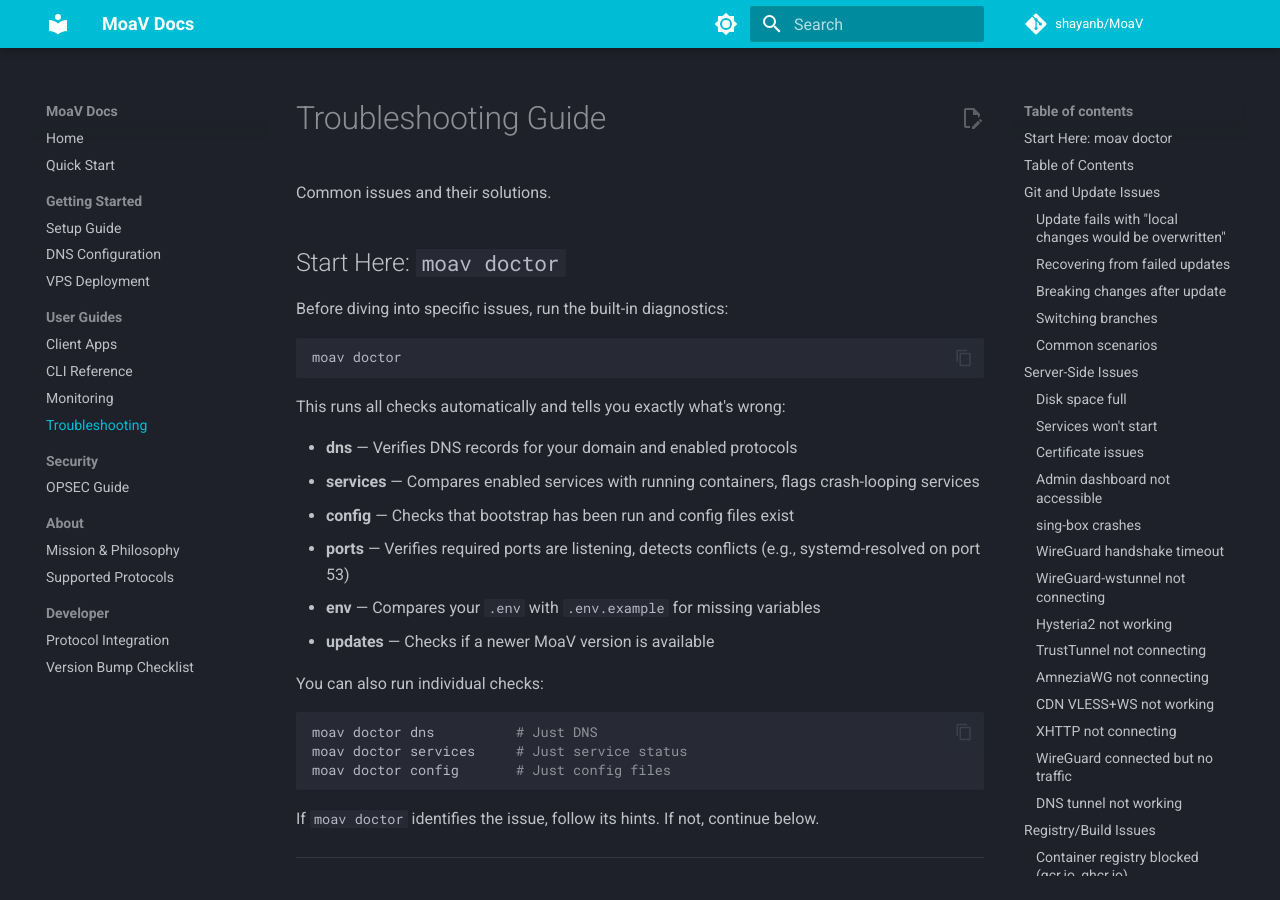
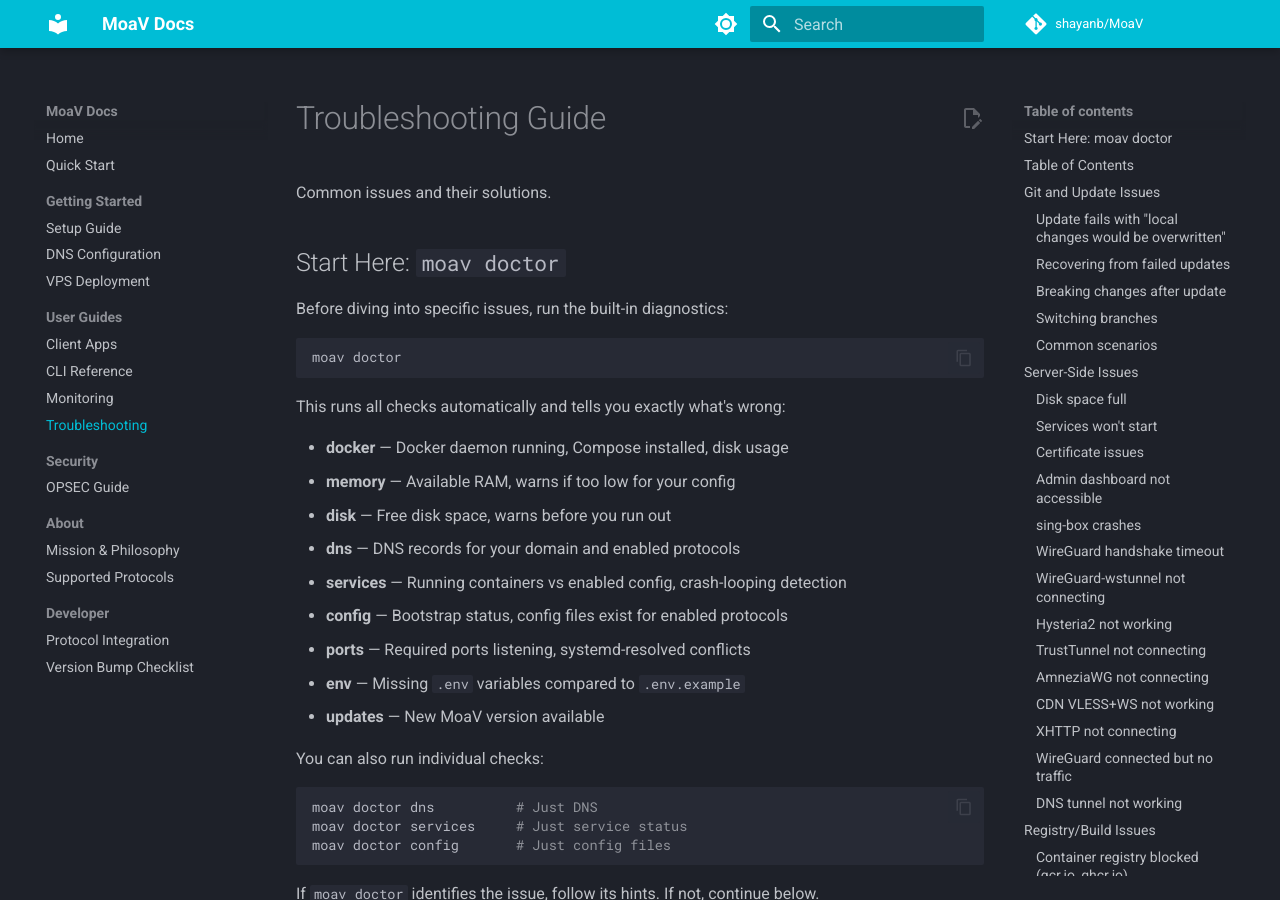
Before and after one commit to MotherofallVPNs/moav-site, an MkDocs documentation site: the page built from docs/TROUBLESHOOTING.md, in a window 1280 px wide and 900 px high. Built offline with MkDocs 1.6.1 and Material for MkDocs 9.7.7, drawn with Linux system fonts in a browser that asks for light colours; comment, search, counter and statistics services are not loaded.

Commit message:
moav docker more checks

````diff
--- a/docs/TROUBLESHOOTING.md
+++ b/docs/TROUBLESHOOTING.md
@@ -12,12 +12,15 @@
 
 This runs all checks automatically and tells you exactly what's wrong:
 
-- **dns** — Verifies DNS records for your domain and enabled protocols
-- **services** — Compares enabled services with running containers, flags crash-looping services
-- **config** — Checks that bootstrap has been run and config files exist
-- **ports** — Verifies required ports are listening, detects conflicts (e.g., systemd-resolved on port 53)
-- **env** — Compares your `.env` with `.env.example` for missing variables
-- **updates** — Checks if a newer MoaV version is available
+- **docker** — Docker daemon running, Compose installed, disk usage
+- **memory** — Available RAM, warns if too low for your config
+- **disk** — Free disk space, warns before you run out
+- **dns** — DNS records for your domain and enabled protocols
+- **services** — Running containers vs enabled config, crash-looping detection
+- **config** — Bootstrap status, config files exist for enabled protocols
+- **ports** — Required ports listening, systemd-resolved conflicts
+- **env** — Missing `.env` variables compared to `.env.example`
+- **updates** — New MoaV version available
 
 You can also run individual checks:
 ```bash
````
Also changed, not shown: docs/CLI.md (+10 -4 lines).
